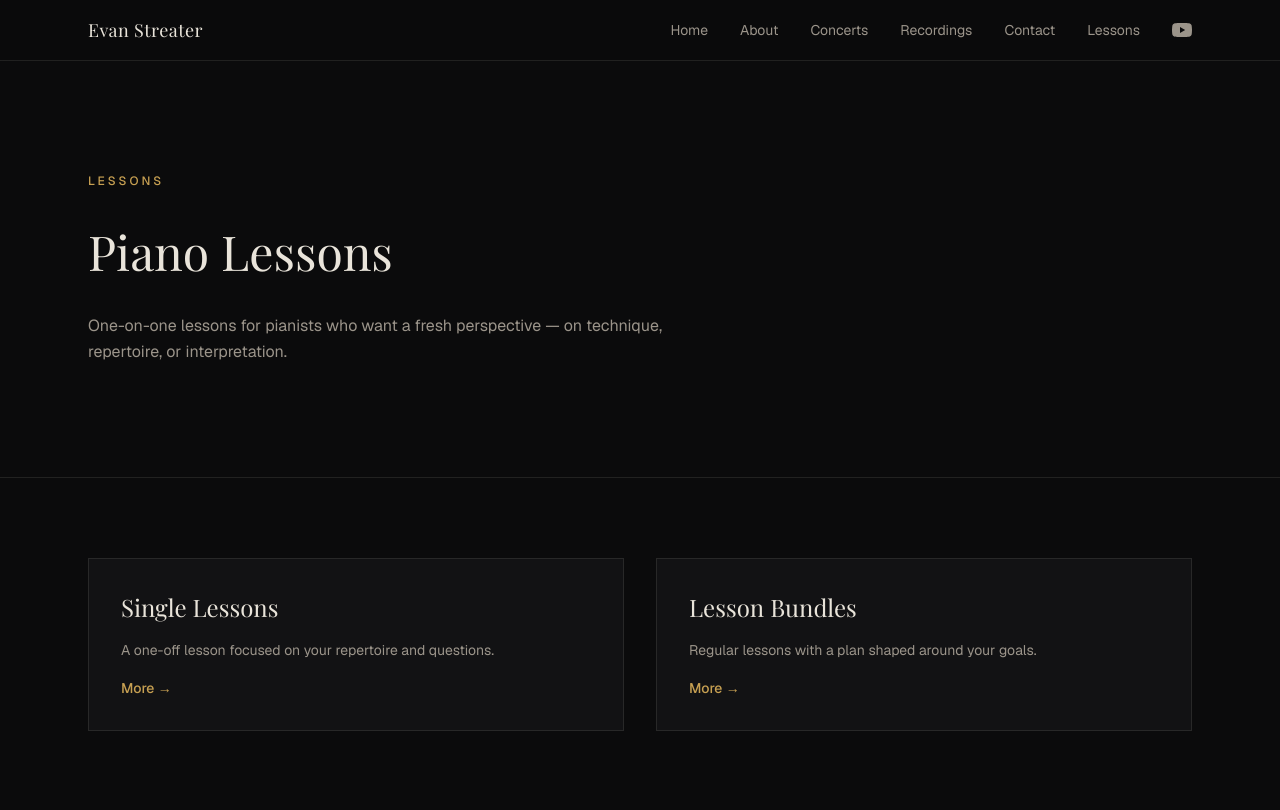
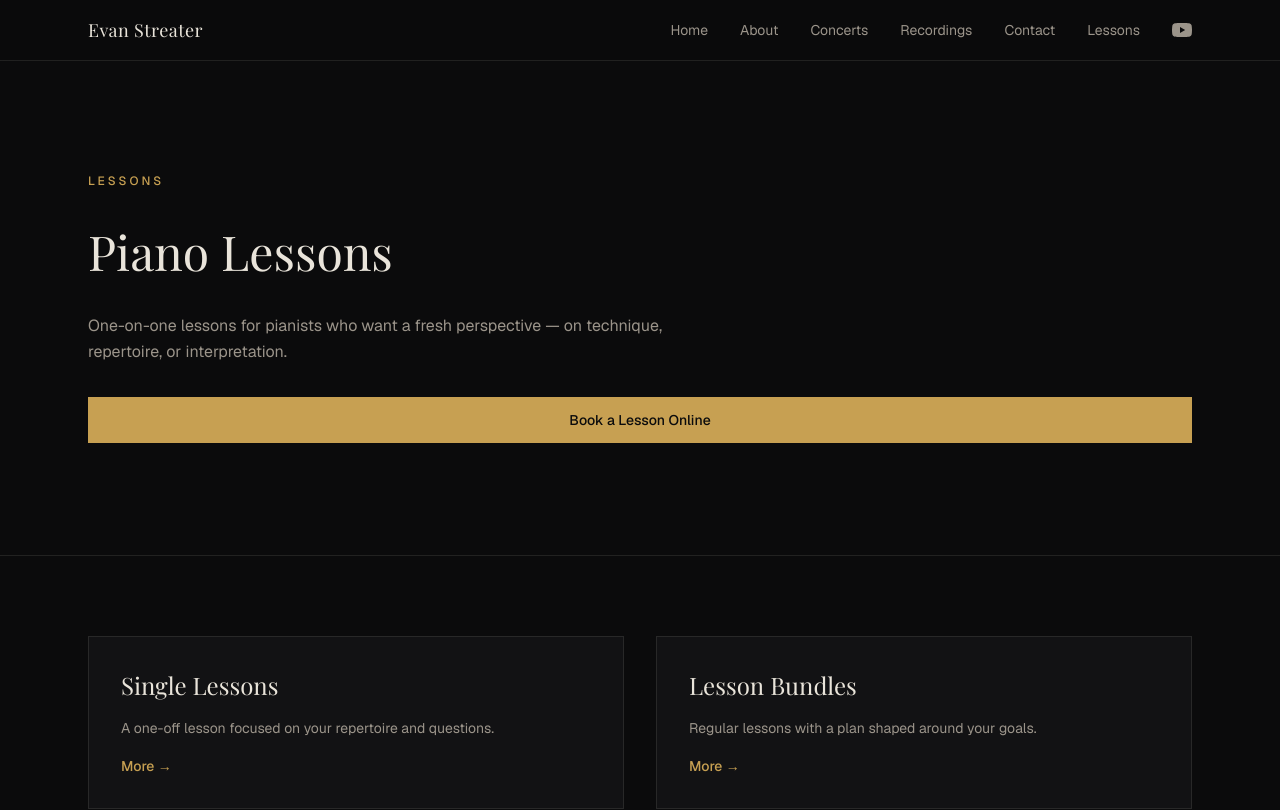
Before and after one commit to dolanmiu/Evan-Streater-Personal-Website, a Next.js app: page /lessons in a window 1280 px wide. Shown: the top 810 px of the page. Built offline with nearby package versions, Linux system fonts and the light colour scheme; a web font is replaced by a local one.

Commit message:
feat(lessons): embed Cal.com booking widget
Add Cal.com element-click embed to /lessons page with 'Book a Lesson Online' trigger button. Scheduling and confirmation emails handled by Cal.

```diff
--- a/app/lessons/page.tsx
+++ b/app/lessons/page.tsx
@@ -18,6 +18,12 @@ function Kicker({ children }: { children: React.ReactNode }) {
 export default function LessonsPage() {
   return (
     <>
+      <script
+        type="text/javascript"
+        dangerouslySetInnerHTML={{
+          __html: `(function (C, A, L) { let p = function (a, ar) { a.q.push(ar); }; let d = C.document; C.Cal = C.Cal || function () { let cal = C.Cal; let ar = arguments; if (!cal.loaded) { cal.ns = {}; cal.q = cal.q || []; d.head.appendChild(d.createElement("script")).src = A; cal.loaded = true; } if (ar[0] === L) { const api = function () { p(api, arguments); }; const namespace = ar[1]; api.q = api.q || []; if(typeof namespace === "string"){cal.ns[namespace] = cal.ns[namespace] || api;p(cal.ns[namespace], ar);p(cal, ["initNamespace", namespace]);} else p(cal, ar); return;} p(cal, ar); }; })(window, "https://app.cal.com/embed/embed.js", "init"); Cal("init", "lesson", {origin:"https://app.cal.com"}); Cal.config = Cal.config || {}; Cal.config.forwardQueryParams = true; Cal.ns.lesson("ui", {"hideEventTypeDetails":false,"layout":"month_view"});`,
+        }}
+      />
       <section className="border-b border-line">
         <div className="mx-auto flex max-w-6xl flex-col gap-8 px-6 py-20 md:py-28">
           <Kicker>Lessons</Kicker>
@@ -28,6 +34,14 @@ export default function LessonsPage() {
             One-on-one lessons for pianists who want a fresh perspective — on
             technique, repertoire, or interpretation.
           </p>
+          <button
+            data-cal-link="evanstreater/lesson"
+            data-cal-namespace="lesson"
+            data-cal-config='{"layout":"month_view","useSlotsViewOnSmallScreen":"true"}'
+            className="border border-accent bg-accent px-6 py-3 text-sm font-medium text-background transition-colors hover:bg-transparent hover:text-accent mt-4 md:mt-0"
+          >
+            Book a Lesson Online
+          </button>
         </div>
       </section>
 
--- a/cspell.json
+++ b/cspell.json
@@ -6,6 +6,7 @@
   "words": [
     "Adès",
     "Conservatorium",
+    "evanstreater",
     "evenodd",
     "livestreams",
     "Medtner",
```
Also changed, not shown: 1 other file (tests, documents, lock files or other folders).
